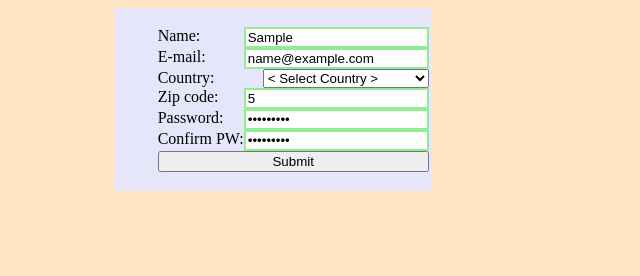
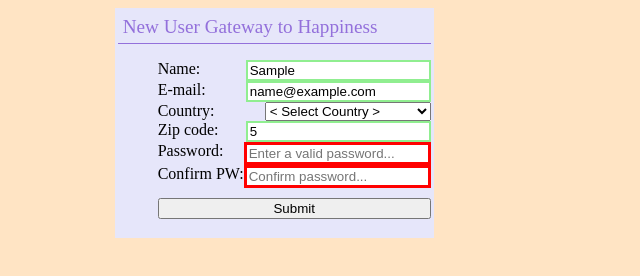
Before and after one commit to gniht/forms-module, a website with bundled scripts: page index.html in a window 1280 px wide. Both pictures are taken after typing "Sample", "name@example.com", "5", "Sample123", "Sample123" into the empty fields and a click on the button "Submit". Shown: the whole page, without its empty margins (0-640 px from the left). Built offline with nearby package versions, Linux system fonts and the light colour scheme.

Commit message:
now properly checks for missing or invalid email field

```diff
--- a/app.js
+++ b/app.js
@@ -2,8 +2,10 @@ import country_list from "./countries.js";
 
 
 const countries = country_list;
-console.log(countries)
 const myForm = document.createElement('form');
+const title = document.createElement('legend');
+title.innerText = 'New User Gateway to Happiness';
+myForm.append(title)
 myForm.classList.add('split-left');
 const formList = document.createElement('ul');
 
@@ -37,12 +39,33 @@ formList.append(
   submit
 );
 
+pwLi.children[1].placeholder = "Enter a valid password...";
+pwConfirmLi.children[1].placeholder = "Confirm password...";
+
 submit.addEventListener('click', e => {
   e.preventDefault();
   let name = nameLi.children[1].value;
+  let email = emailLi.children[1].value;
   let zip = zipcodeLi.children[1].value;
   let pw = pwLi.children[1].value;
-  let pwConfirm = pwConfirmLi.children[1].value;
+  let pwConfirm = pwConfirmLi.children[1].value = "";
+  console.log(emailLi.children[1].checkValidity())
+  if (!name) {
+    alert("Name is required");
+  } else if (!email || !emailLi.children[1].checkValidity()) {
+    alert("A valid Email is required");
+  } else if   (!pw) {
+    alert("You must choose a valid password!")
+  } else {
+    if (pw != pwConfirm) {
+      alert("Password and Confirm PW must match!");
+      pwLi.children[1].value = "";
+      pwConfirmLi.children[1].value = "";
+    }
+  }
+
+
+
 });
 
 
--- a/style.css
+++ b/style.css
@@ -26,3 +26,13 @@ form ul {
  select {
    width: 166px;
  }
+
+ legend {
+   font-size: 1.2em;
+   color: mediumpurple;
+   padding: 5px;
+   border-bottom: 1px solid mediumpurple;
+ }
+ button {
+   margin-top: 10px;
+ }
```
